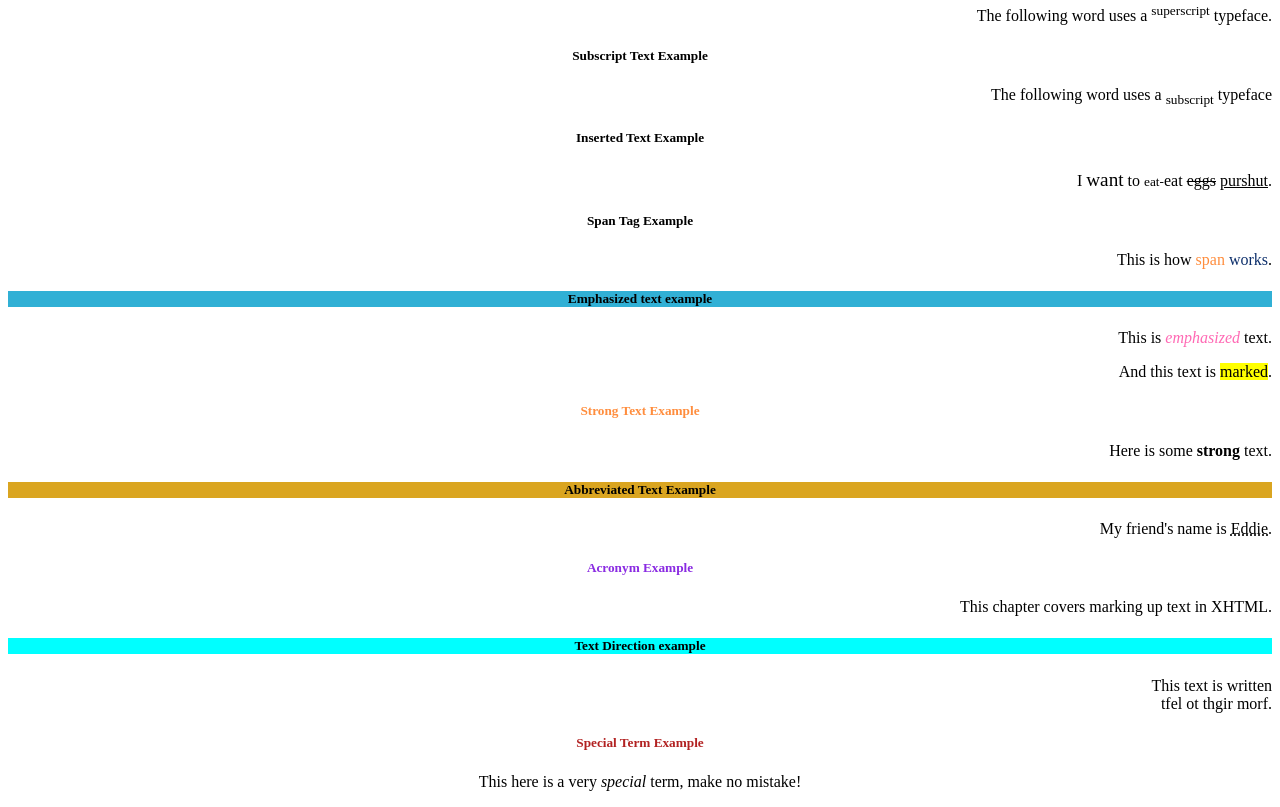
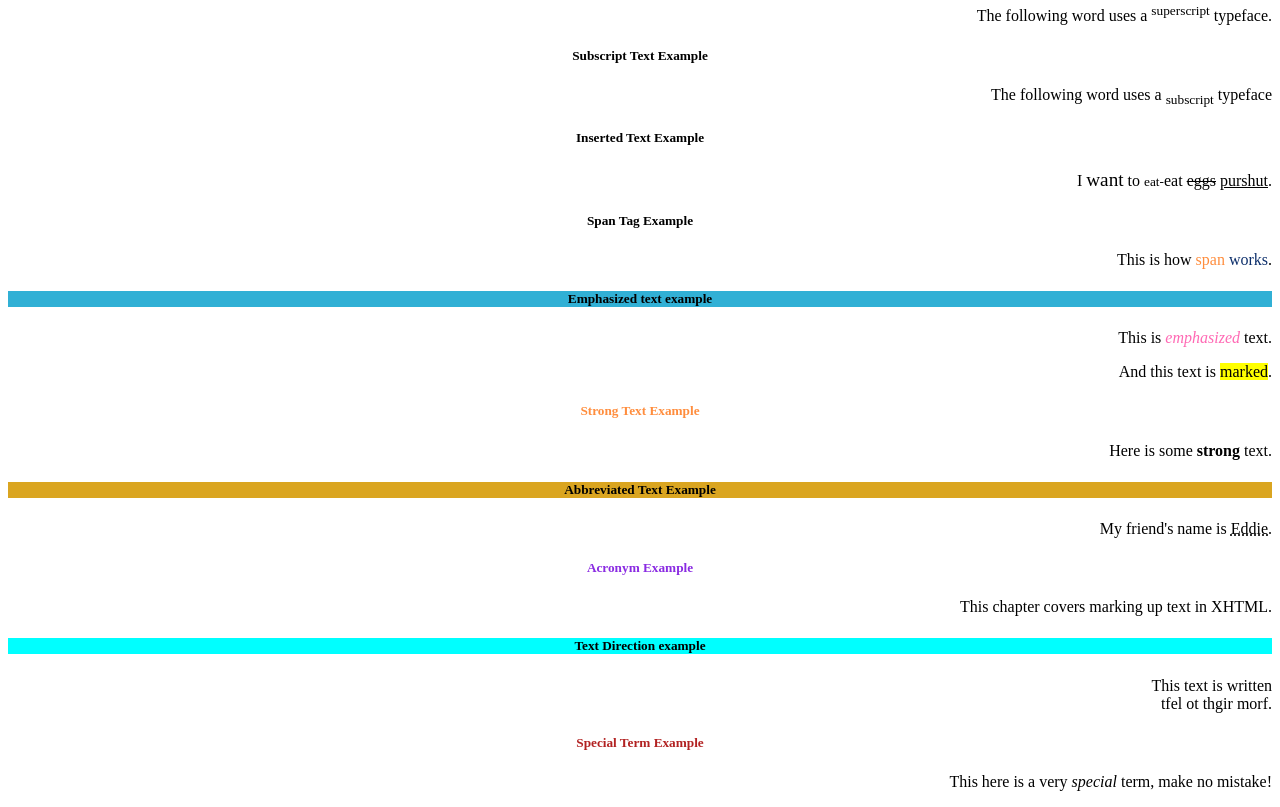
Before and after one commit to portojs/portojs, a plain HTML site: page index2.html in a window 1280 px wide. Shown: the part 352-1159 px from the top of the page. Drawn offline with Linux system fonts and the light colour scheme.

Commit message:
Correction - HTML element

```diff
--- a/index2.html
+++ b/index2.html
@@ -51,7 +51,7 @@
     <p align="right">This text is written<br /><bdo dir="rtl">from right to left</bdo>.</p>
 
     <h5 style="color:firebrick">Special Term Example</h5>
-    <h align="right">This here is a very <dfn>special</dfn> term, make no mistake!</h>
+    <p align="right">This here is a very <dfn>special</dfn> term, make no mistake!</p>
 </div>
 
 </body>
```
